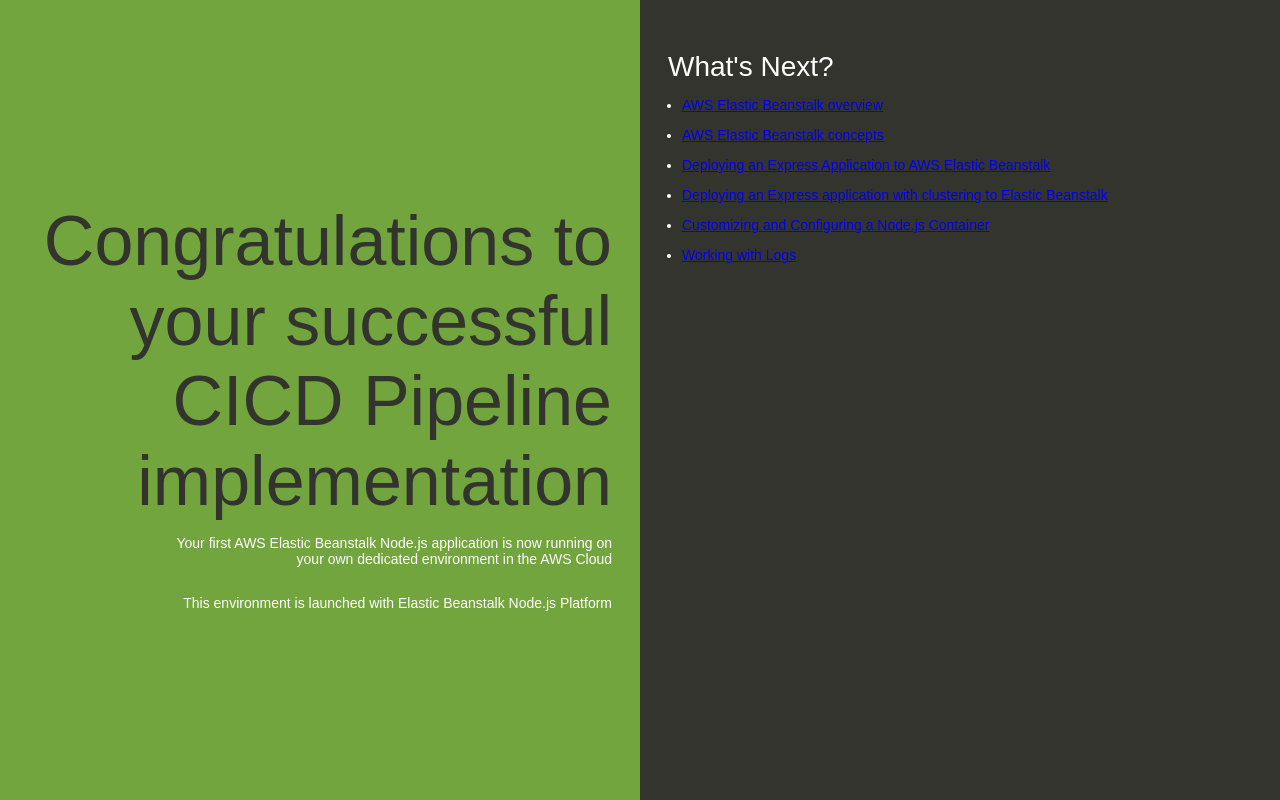
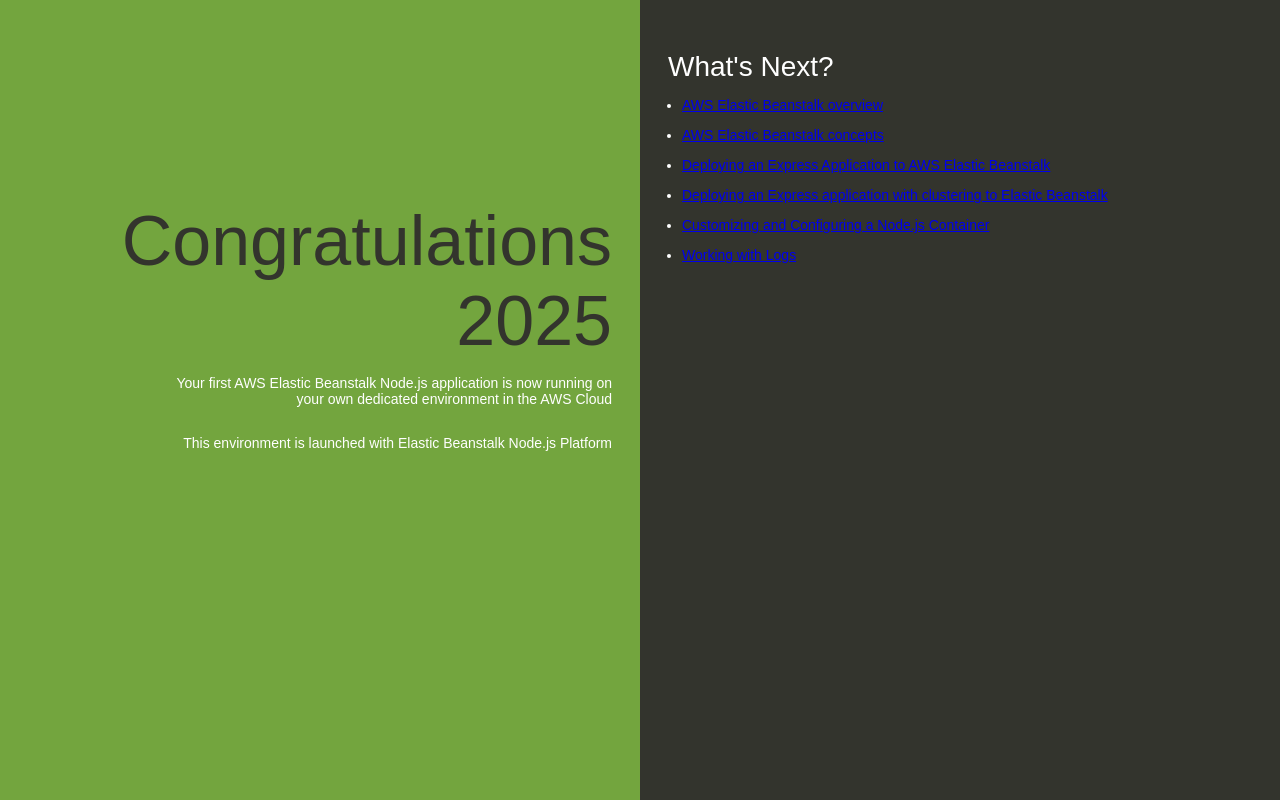
Before and after one commit to wdahman/aws-devops, a website: page index.html in a window 1280 px wide. Drawn offline with Linux system fonts and the light colour scheme.

Commit message:
Update index.html
trying codedeploy

```diff
--- a/index.html
+++ b/index.html
@@ -74,7 +74,7 @@
   </head>
   <body>
     <div class="textColumn">
-      <h1>Congratulations to your successful CICD Pipeline implementation</h1>
+      <h1>Congratulations 2025</h1>
       <p>Your first AWS Elastic Beanstalk Node.js application is now running on your own dedicated environment in the AWS Cloud</p>
       <p>This environment is launched with Elastic Beanstalk Node.js Platform</p>
     </div>
```
